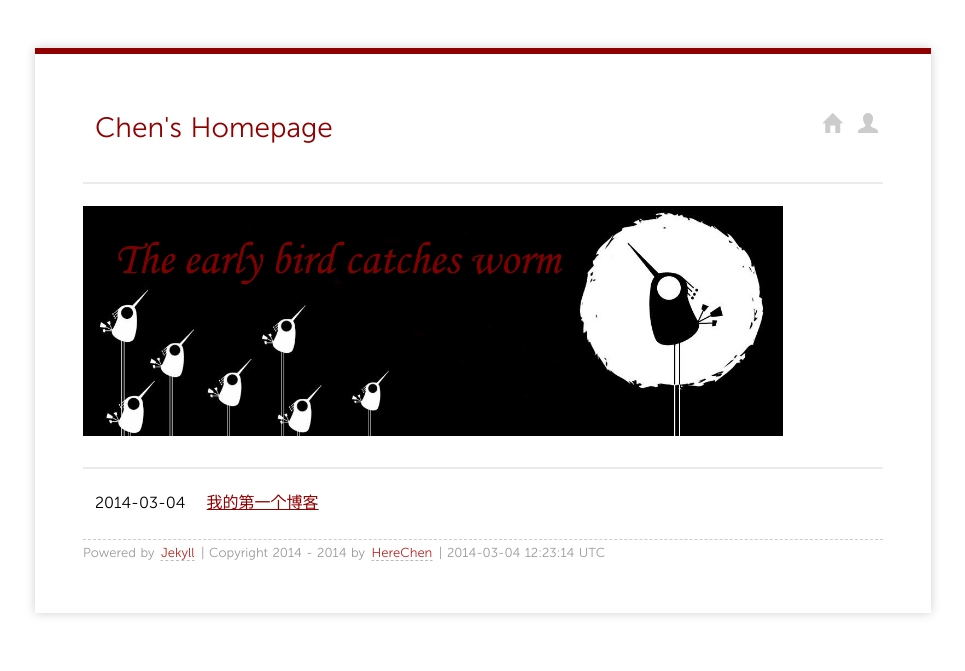
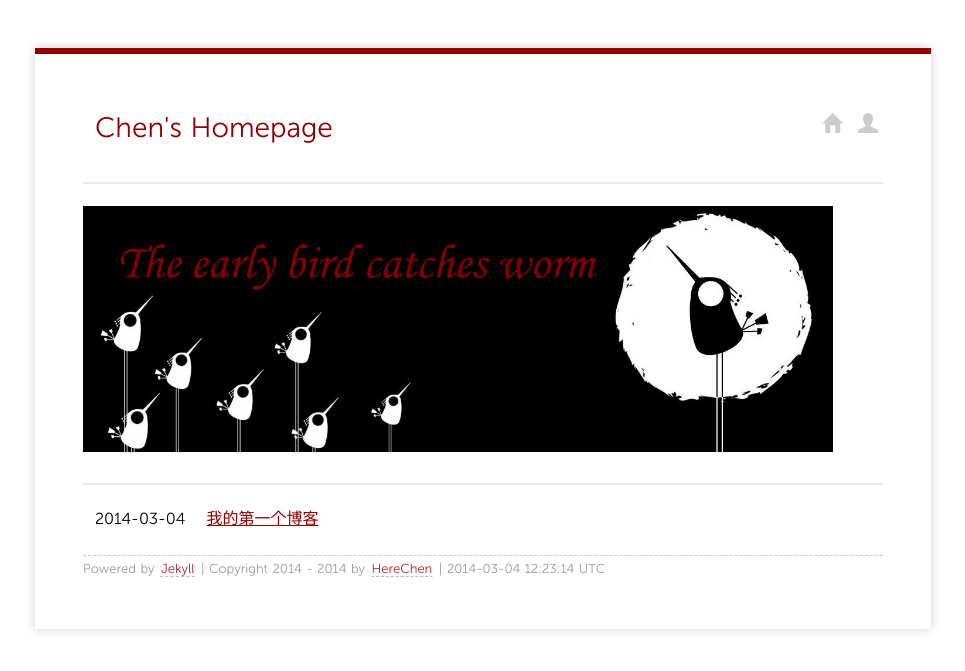
Before and after one commit to Xuezhiyuanlin/herechen.github.io, a Jekyll site: the page built from index.html, in a window 1280 px wide. Shown: the top 671 px of the page, without its empty margins (157-1122 px from the left). Built offline with Jekyll 4.4.1, drawn with Linux system fonts in a browser that asks for light colours.

Commit message:
herechen

```diff
--- a/index.html
+++ b/index.html
@@ -4,7 +4,7 @@
 ---
 
 <p>
-	<img src="/media/bird.jpg" title="earlybird" align="center" width="700"/>
+	<img src="/media/bird.jpg" title="earlybird" align="center" width="750"/>
 </p>
 <hr>
 
```
